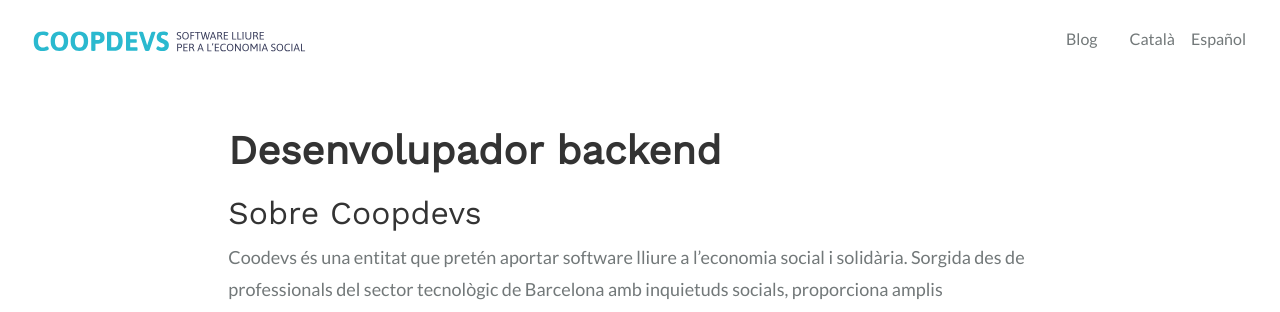
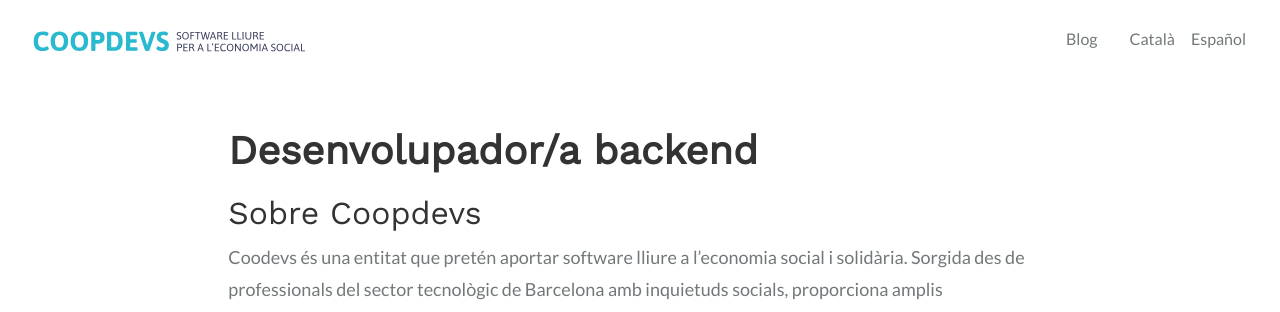
Before and after one commit to coopdevs/coopdevs-old-web, a Jekyll site: the page built from jobs.md, in a window 1280 px wide. Shown: the top 312 px of the page. Built offline with Jekyll 4.4.1, drawn with Linux system fonts in a browser that asks for light colours; our own code applies the rules of GitHub Pages for plain Markdown files.

Commit message:
Extract page_header include out jobs page

```diff
--- /dev/null
+++ b/_includes/page_header.html
@@ -0,0 +1,3 @@
+<div class='page-header'>
+  <h1 class='page-header__title'>{{- include.title -}}</h1>
+</div>
--- a/_layouts/simple.html
+++ b/_layouts/simple.html
@@ -20,6 +20,7 @@
        <div class="row">
           <div class='mx-auto col-12 col-sm-10 col-md-8'>
 
+             {%- include page_header.html title=page.title -%}
              {{ content }}
              {% include footer.html %}
              {% include google_analytics.html %}
--- a/_sass/_layout.scss
+++ b/_sass/_layout.scss
@@ -33,6 +33,6 @@
   padding: 0 0 3rem;
 }
 
-#desenvolupador-backend {
+.page-header__title {
    margin-top: 3rem;
 }
--- a/jobs.md
+++ b/jobs.md
@@ -1,8 +1,7 @@
 ---
 layout: simple
+title: Desenvolupador/a backend
 ---
-
-# Desenvolupador backend
 
 ## Sobre Coopdevs
 
```
